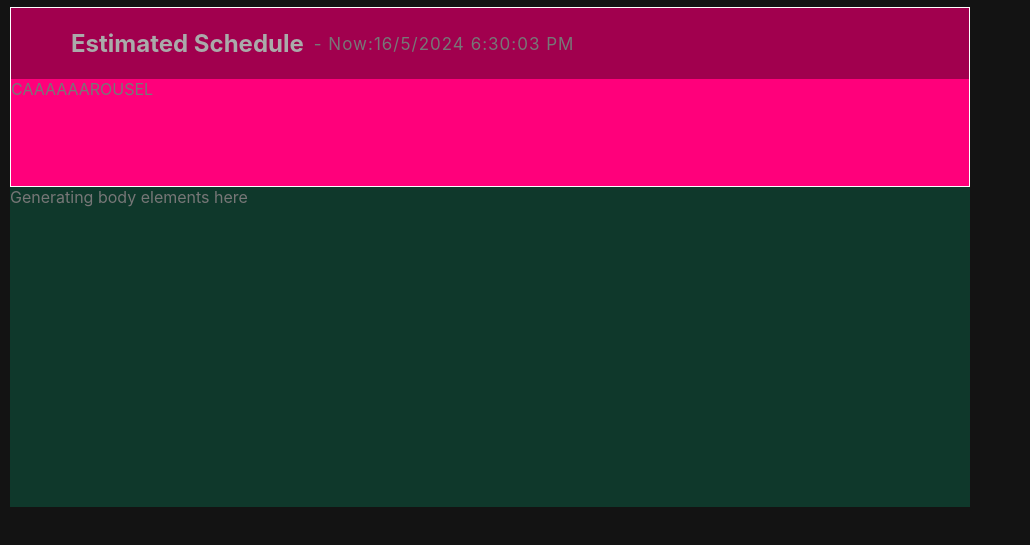
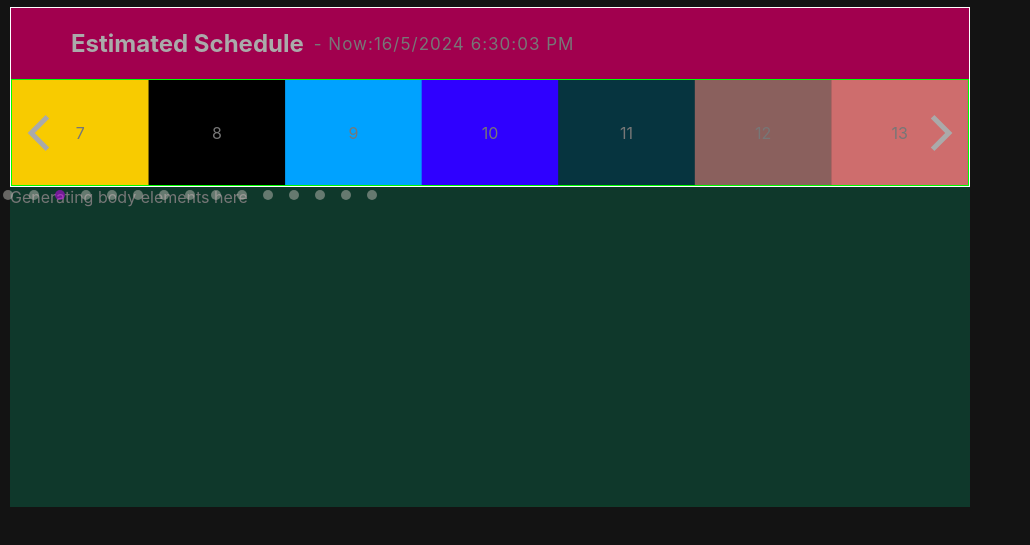
Before and after one commit to Dilor47/AnimeWave-copy, a website with bundled scripts: page main_page.html in a window 1280 px wide. Shown: the part 2085-2630 px from the top of the page, without its empty margins (0-1030 px from the left). Built offline with nearby package versions, Linux system fonts and the light colour scheme; a web font is replaced by a local one.

Commit message:
trying to make carousel with the lib but it goes nto this smooth... (saved before make my own carousel)

```diff
--- /dev/null
+++ b/CSS/second_carousel.css/second_style_cont.css
@@ -0,0 +1,79 @@
+.second_carousel{
+  height: 60%;
+  background-color: rgb(48, 42, 42);
+}
+
+.carousel.second{
+  border: 1px solid rgb(0, 255, 0);
+  height: 100%;
+  width: auto;
+}
+
+.flickity-viewport.second{
+  box-sizing: border-box;
+  height: 100% !important;
+  min-height: auto !important;
+  /*width: calc(100% - 120px);
+  margin: 0 auto;*/
+}
+
+.carousel-cell.second{
+  height: 100%;
+  background-color: rgb(255, 0, 0);
+  width: 14.285%;
+  /*margin: 0 2px;*/
+  display: flex;
+  justify-content: center;
+  align-items: center;
+
+}
+
+.flickity-button {
+  background-color: transparent;
+}
+
+.flickity-prev-next-button{
+  width: 60px;
+  height: 60px;
+  /*border: 1px solid red;*/
+  margin: 0;
+  padding: 0;
+}
+
+.flickity-button-icon{
+  fill: var(--color-text);
+}
+
+.flickity-prev-next-button.previous {
+  left: 0px !important;
+}
+
+.flickity-prev-next-button.next{
+  right: 0px !important;
+}
+
+.flickity-button:hover{
+  background-color: transparent;
+}
+/*
+.flickity-page-dots.second{
+  left: 50%;
+  top: 120%;
+}
+*/
+
+.flickity-prev-next-button.previous:disabled,
+.flickity-prev-next-button.next:disabled {
+  opacity: 1;
+  pointer-events: auto;
+  cursor: pointer;
+}
+
+
+
+@media screen and (max-width: 800px) {
+  .carousel-cell.second{
+    width: 33.333%;
+    /*margin-right: 5px;*/
+  }
+}
--- a/JS/est_schedule.js
+++ b/JS/est_schedule.js
@@ -1,4 +1,3 @@
-
 let intervalId;
 
 const dates = dayjs();
@@ -14,3 +13,33 @@ intervalId = setInterval(() => {
 function cleaning_interval() {
   clearInterval(intervalId);
 }
+
+document.addEventListener('DOMContentLoaded', function() {
+  const flickity_viewport = document.querySelector('.carousel.second .flickity-viewport');
+  //const pageDotsContainer = document.querySelector('.carousel.second .flickity-page-dots');
+  if (flickity_viewport) {
+      console.log(flickity_viewport);
+      flickity_viewport.classList.add('second');
+  }
+});
+/*
+$(document).ready(() => {
+  $('.carousel.second').flickity({
+    cellAlign: 'left',
+    contain: true,
+    groupCells: 2
+  })
+})
+*/
+
+
+const flkty = new Flickity('.carousel.second', {
+  cellAlign: 'left',
+  contain: true,
+  groupCells: 2,
+  initialIndex: 3,
+  freeScroll: false,
+  /*prevNextButtons: false,*/
+});
+
+flkty.option('cellAlign', 'left');
--- a/main_page.html
+++ b/main_page.html
@@ -21,8 +21,12 @@
     <link rel="stylesheet" href="CSS/release_added_complt/cont_updates.css" >
     <link rel="stylesheet" href="CSS/release_added_complt/cont_updates.css" >
     <link rel="stylesheet" href="CSS/est_schedule.css/main_est_schedule.css" >
+    <link rel="stylesheet" href="CSS/second_carousel.css/second_style_cont.css">
+
+
+
+
     <link rel="stylesheet" href="https://cdnjs.cloudflare.com/ajax/libs/font-awesome/6.5.2/css/all.min.css" integrity="sha512-SnH5WK+bZxgPHs44uWIX+LLJAJ9/2PkPKZ5QiAj6Ta86w+fsb2TkcmfRyVX3pBnMFcV7oQPJkl9QevSCWr3W6A==" crossorigin="anonymous" referrerpolicy="no-referrer" />
-
     <link rel="preconnect" href="https://fonts.googleapis.com">
     <link rel="preconnect" href="https://fonts.gstatic.com" crossorigin>
     <link href="https://fonts.googleapis.com/css2?family=Noto+Sans+JP&family=Roboto+Condensed:ital,wght@1,300&family=Roboto:ital,wght@0,700;1,400;1,500;1,700;1,900&display=swap" rel="stylesheet">
@@ -339,8 +343,40 @@
               <span class="current_dateTime"></span>
             </div>
 
-            <div class="second_carousel" >
-              CAAAAAAROUSEL
+           <div class="second_carousel" >
+              <div class="carousel second" data-flickity='{ "groupCells": true}'>
+                <div class="carousel-cell second" style="background-color: rgb(9, 255, 0)">1</div>
+                <div class="carousel-cell second" style="background-color: rgb(15, 65, 13)">2</div>
+                <div class="carousel-cell second" style="background-color: rgb(171, 0, 206)">3</div>
+                <div class="carousel-cell second" style="background-color: rgb(10, 24, 10)">4</div>
+                <div class="carousel-cell second" style="background-color: rgb(141, 23, 14)">5</div>
+                <div class="carousel-cell second" style="background-color: rgb(187, 7, 106)">6</div>
+                <div class="carousel-cell second" style="background-color: rgb(248, 203, 0)">7</div>
+                <div class="carousel-cell second" style="background-color: rgb(0, 0, 0)">8</div>
+                <div class="carousel-cell second" style="background-color: rgb(0, 162, 255)">9</div>
+                <div class="carousel-cell second" style="background-color: rgb(47, 0, 255)">10</div>
+                <div class="carousel-cell second" style="background-color: rgb(6, 52, 63)">11</div>
+                <div class="carousel-cell second" style="background-color: rgb(138, 96, 93)">12</div>
+                <div class="carousel-cell second" style="background-color: rgb(206, 109, 109)">13</div>
+                <div class="carousel-cell second" style="background-color: rgb(95, 47, 97)">14</div>
+                <div class="carousel-cell second" style="background-color: rgb(15, 80, 13)">15</div>
+                <div class="carousel-cell second" style="background-color: rgb(226, 241, 14)">16</div>
+                <div class="carousel-cell second" style="background-color: rgb(25, 44, 25)">17</div>
+                <div class="carousel-cell second" style="background-color: rgb(68, 0, 255)">18</div>
+                <div class="carousel-cell second" style="background-color: rgb(4, 61, 78)">19</div>
+                <div class="carousel-cell second" style="background-color: rgb(62, 2, 97)">20</div>
+                <div class="carousel-cell second" style="background-color: rgb(209, 95, 1)">21</div>
+                <div class="carousel-cell second" style="background-color: rgb(34, 10, 90)">22</div>
+                <div class="carousel-cell second" style="background-color: rgb(141, 80, 156)">23</div>
+                <div class="carousel-cell second" style="background-color: rgb(0, 4, 219)">24</div>
+                <div class="carousel-cell second" style="background-color: rgb(255, 255, 255)">25</div>
+                <div class="carousel-cell second" style="background-color: rgb(22, 5, 5)">26</div>
+                <div class="carousel-cell second" style="background-color: rgb(9, 255, 0)">27</div>
+                <div class="carousel-cell second" style="background-color: rgb(79, 33, 187)">28</div>
+                <div class="carousel-cell second" style="background-color: rgb(54, 6, 82)">29</div>
+                <div class="carousel-cell second" style="background-color: rgb(0, 20, 110)">30</div>
+                <div class="carousel-cell second" style="background-color: rgb(3, 63, 87)">31</div>
+              </div>
             </div>
 
           </header>
```
